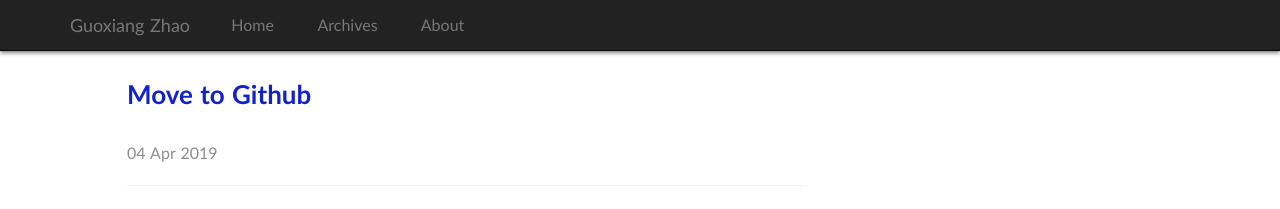
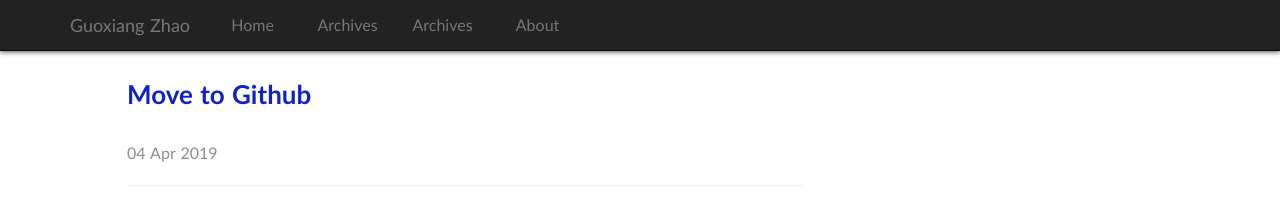
Before and after one commit to guoxiangzhao/guoxiangzhao.github.io, a Jekyll site: the page built from index.html, in a window 1280 px wide. Shown: the top 209 px of the page. Built offline with Jekyll 4.4.1, drawn with Linux system fonts in a browser that asks for light colours; some web fonts are replaced; the list of posts is cut into pages by our own code; comment, search, counter and statistics services are not loaded.

Commit message:
Update navigation.html

```diff
--- a/_includes/navigation.html
+++ b/_includes/navigation.html
@@ -10,6 +10,11 @@
      </a>
      </li>
      <li>
+  <a href="/music.html">
+     Archives
+     </a>
+     </li>
+     <li>
   <a href="/about.html">
      About
      </a>
```
Lines whose indentation alone changed are shown as unchanged.
